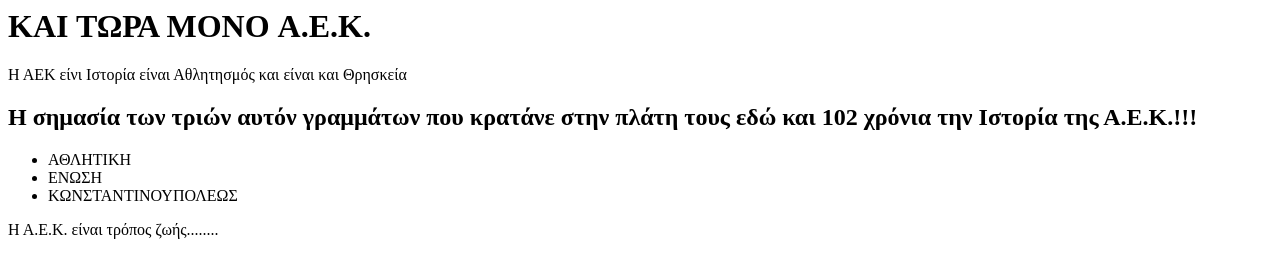
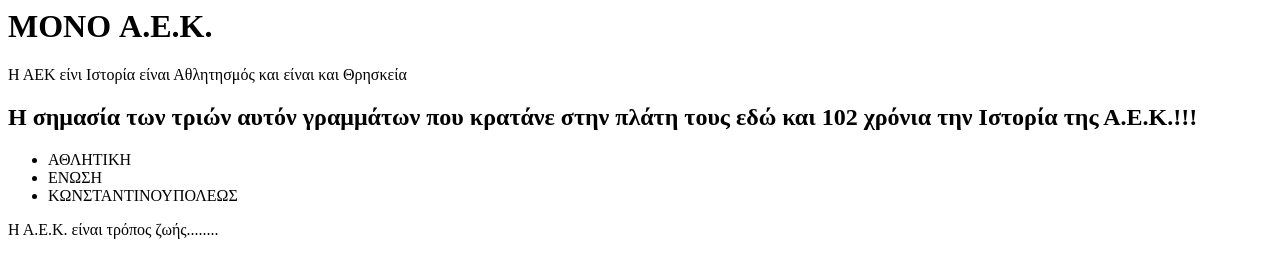
Before and after one commit to gratseasnikos/A.E.K., a plain HTML site: page index.html in a window 1280 px wide. Drawn offline with Linux system fonts and the light colour scheme.

Commit message:
Update index.html

```diff
--- a/index.html
+++ b/index.html
@@ -10,7 +10,7 @@
 <body>
 
 <header>
-<h1> ΚΑΙ ΤΩΡΑ ΜΟΝΟ A.E.K.</h1>
+<h1>ΜΟΝΟ A.E.K.</h1>
 </header>
 
 <main>
```
